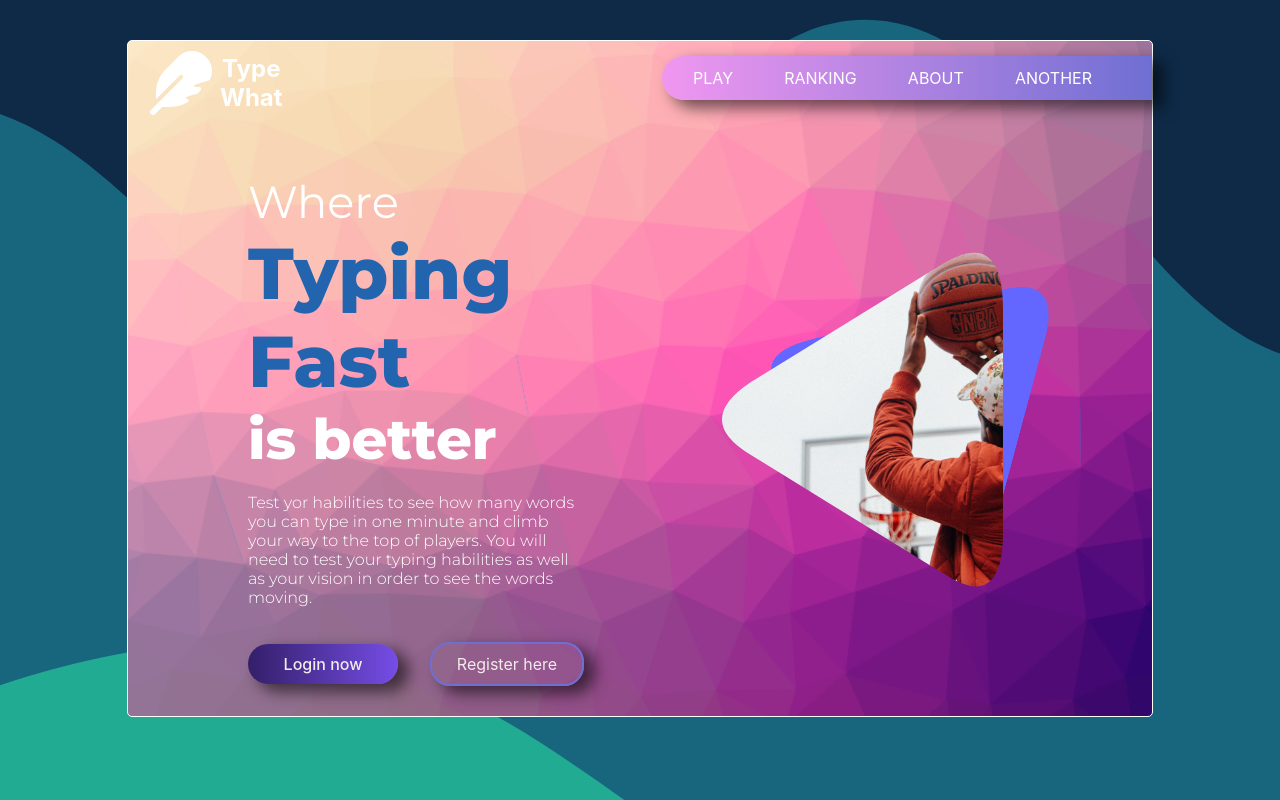
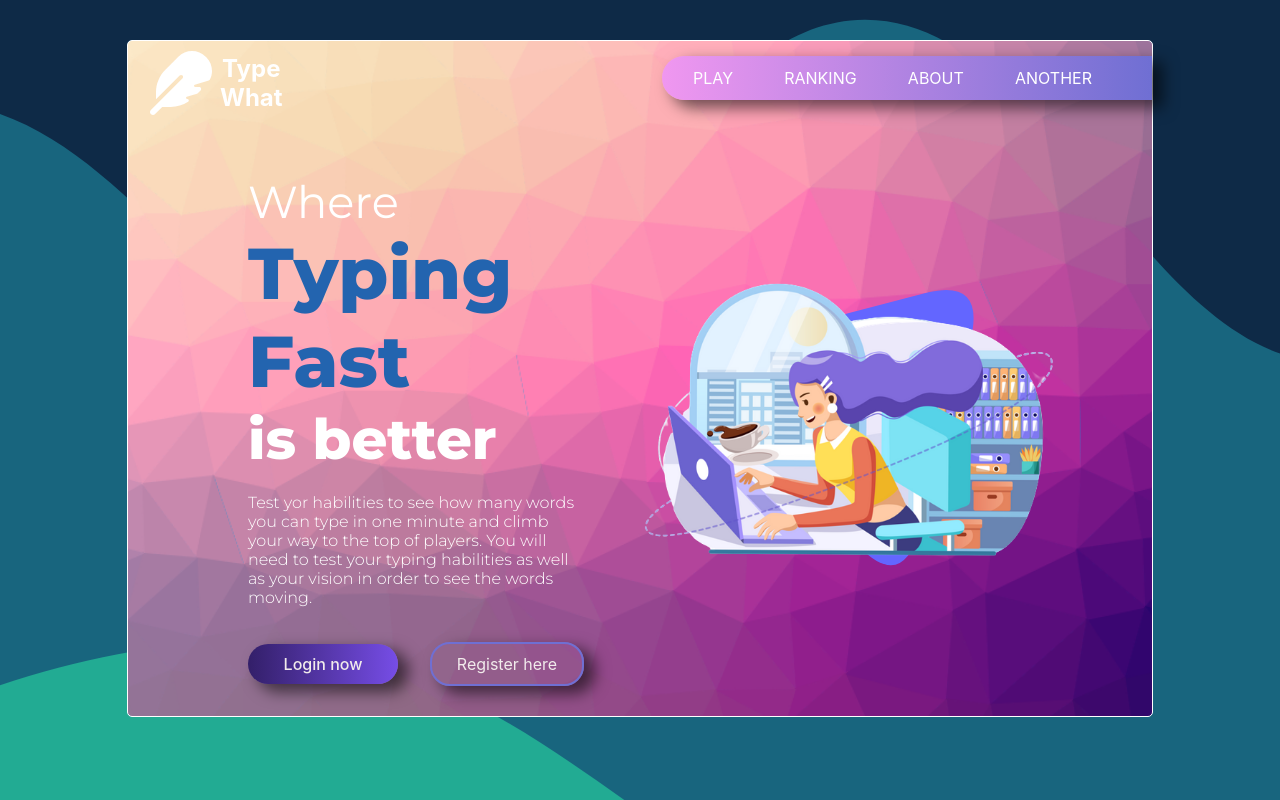
Before and after one commit to JohnBorges52/TypeWhat, a React (Create React App) app in the folder guesswhat-front/: page / in a window 1280 px wide. Built offline with nearby package versions, Linux system fonts and the light colour scheme.

Commit message:
added hover effect animation to top nav

```diff
--- a/guesswhat-front/src/components/MainPage.jsx
+++ b/guesswhat-front/src/components/MainPage.jsx
@@ -89,9 +89,7 @@ export default function MainPage() {
           <div className='triangle'>
 
           </div>
-          <div className='triangle-behind'>
-
-            </div>
+          <div className='triangle-behind'> </div>
 
 
 
--- a/guesswhat-front/src/styles/mainpage.scss
+++ b/guesswhat-front/src/styles/mainpage.scss
@@ -8,10 +8,6 @@
   background-image: url(../../public/cool-background2.png);
   background-repeat: no-repeat;
   background-size: cover;
-}
-
-.mainpage--container:hover{
-  background-color: #0f8bc5;
 }
 
 .top-bar-container{
@@ -268,19 +264,20 @@
 
   .content-container-right{
     width: 100%;
-    height: 300px;
+    height: 45vw;
 
     .triangle{
       margin: 0 auto;
       width: 80%;
       height: 40vw;
       max-height: 265px;
-      background-image: url(../../public/tamarcus-brown-YWI8pZdcuAA-unsplash.jpg);
+      background-image: url(../../public/business-woman-working-on-laptop-3120279-2629637-removebg-preview.png);
       background-repeat: no-repeat;
       background-position: center;
       background-size: cover;
-      border: 2px solid gray;
-      border-radius: 50px;
+    }
+    .triangle-behind{
+      display: none;
     }
   }
 
@@ -320,6 +317,7 @@
         height: 100%;
           display: flex;
           align-items: center;
+         transition: all 0.1s;
 
 
 
@@ -331,6 +329,7 @@
       li:hover{
         font-weight: 500;
         border-top: 2px solid white;
+        border-bottom: 2px solid white;
       }
 
       .small-Li{
@@ -388,33 +387,35 @@
     display: flex;
     justify-content: center;
     align-items: center;
-    width: 55%;
-    min-width: 310px;
+    width: 35vw;
+    min-width: 400px;
     height: 30vw;
     min-height: 355px;
-    background-image: url(../../public/tamarcus-brown-YWI8pZdcuAA-unsplash.jpg);
+    background-image: url(../../public/business-woman-working-on-laptop-3120279-2629637-removebg-preview.png);
     background-repeat: no-repeat;
     background-position: center;
-    background-size: cover;
-    clip-path: url(#clip);
+    background-size: contain;
+    // margin-left: 80px;
+    // clip-path: url(#clip);
     position: relative;
     z-index: 2;
 
 
 
+
   }
   .triangle-behind{
-    margin-left: 70px;
-    margin-bottom: 50px;
+    margin-right: 80px;
+    margin-bottom: 45px;
     width: 50%;
     min-width: 270px;
     height: 25vw;
     min-height: 325px;
     background-color: rgb(99, 102, 255);
-   position: absolute;
-   transform: rotate(15deg);
-   z-index: 1;
-   clip-path: url(#clip);
+    position: absolute;
+    transform: rotate(15deg);
+    z-index: 1;
+    clip-path: url(#clip);
   }
 
 }
```
Also changed, not shown: guesswhat-front/public/business-woman-working-on-laptop-3120279-2629637-removebg-preview.png (added).
